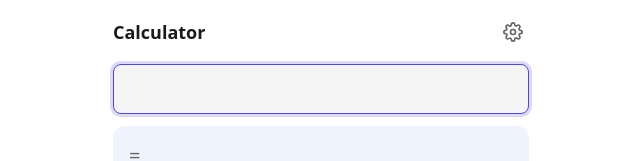
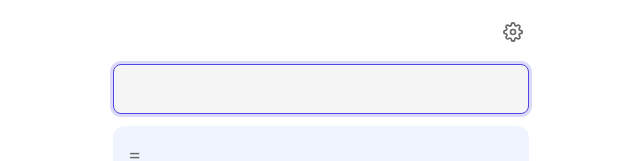
Before and after one commit to tsmh3939/ScientificCalculator, a React (Vite) app: page / in a window 1280 px wide. Shown: the top 161 px of the page, without its empty margins (319-959 px from the left). Built offline with nearby package versions, Linux system fonts and the light colour scheme.

Commit message:
タイトルの削除

```diff
--- a/src/components/Calculator.tsx
+++ b/src/components/Calculator.tsx
@@ -138,8 +138,7 @@ export function Calculator() {
 
   return (
     <div className="w-full max-w-md mx-auto p-4 bg-bg-primary text-text-primary">
-      <header className="flex items-center justify-between mb-4">
-        <h1 className="text-lg font-semibold m-0 text-text-primary">Calculator</h1>
+      <header className="flex items-center justify-end mb-4">
         <button
           className="flex items-center justify-center w-8 h-8 p-0 bg-transparent border-none rounded-md text-text-secondary cursor-pointer transition-colors duration-200 hover:bg-bg-hover hover:text-text-primary"
           onClick={() => setShowSettings(true)}
```
